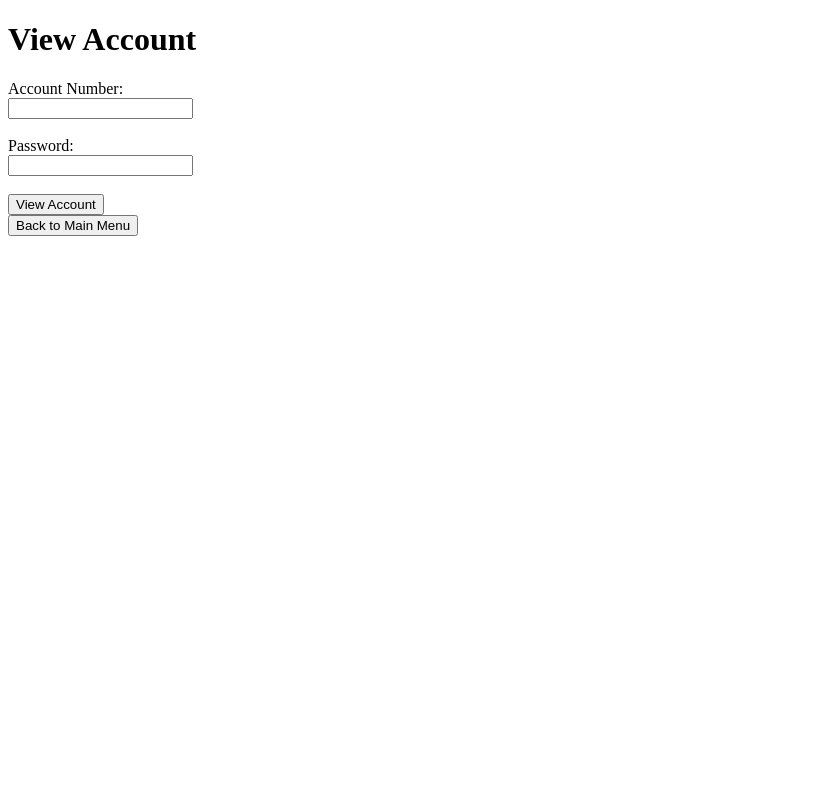
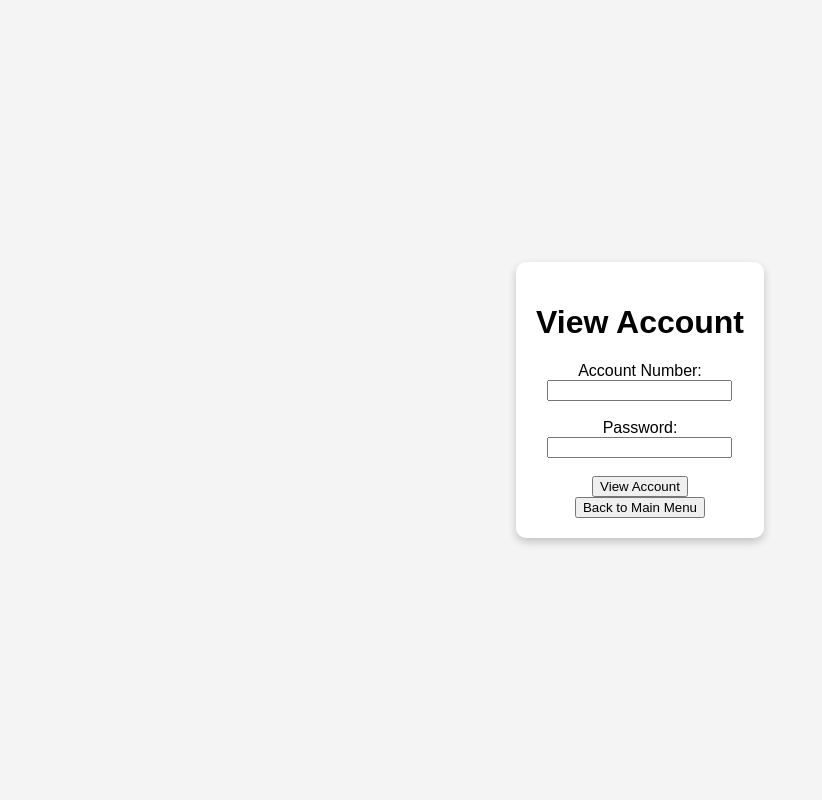
Before and after one commit to DavidGergov03/Bank_account_project_flask, a Flask app: page /view_accounts in a window 1280 px wide. Shown: the whole page, without its empty margins (0-822 px from the left). Run offline with Flask 3, Linux system fonts and the light colour scheme.

Commit message:
Centered templates and improved main menu layout

```diff
--- /dev/null
+++ b/templates/base.html
@@ -0,0 +1,40 @@
+<!DOCTYPE html>
+<html lang="en">
+<head>
+    <meta charset="UTF-8">
+    <meta name="viewport" content="width=device-width, initial-scale=1.0">
+    <title>{% block title %}My Site{% endblock %}</title>
+    <style>
+        /* Ensure full-page flexbox centering */
+        html, body {
+            height: 100%;
+            margin: 0;
+            display: flex;
+            justify-content: center;
+            align-items: center;
+            font-family: Arial, sans-serif;
+            background-color: #f4f4f4; /* Optional: Light background for better visibility */
+        }
+
+        .container {
+            text-align: center;
+            background: white;
+            padding: 20px;
+            border-radius: 10px;
+            box-shadow: 0px 4px 8px rgba(0, 0, 0, 0.2);
+            max-width: 600px;
+            width: 100%;
+        }
+        .menu-buttons a {
+            display: block;
+            margin: 10px 0;
+        }
+    </style>
+</head>
+<body>
+    <div class="container">
+        {% block content %}
+        {% endblock %}
+    </div>
+</body>
+</html>
--- a/templates/view_accounts.html
+++ b/templates/view_accounts.html
@@ -1,17 +1,17 @@
-<!DOCTYPE html>
-<html lang="en">
-<head>
-	<meta charset="UTF-8">
-	<meta name="viewport" content="width=device-width, initial-scale=1.0">
-	<title>View Accounts</title>
-</head>
-<body>
+{% extends 'base.html' %}
+
+{% block title %}View Accounts{% endblock %}
+
+{% block content %}
     <h1>View Account</h1>
+
     <form method="POST" autocomplete="off">
         <label for="account_number">Account Number:</label><br>
         <input type="text" id="account_number" name="account_number" required><br><br>
+
         <label for="password">Password:</label><br>
         <input type="password" id="password" name="password" required><br><br>
+
         <button type="submit">View Account</button>
     </form>
 
@@ -22,5 +22,4 @@
     <form action="{{ url_for('index') }}" method="get">
         <button type="submit">Back to Main Menu</button>
     </form>
-</body>
-</html>
+{% endblock %}
```
Also changed, not shown: templates/account_details.html (+7 -10 lines), templates/current_account.html (+9 -11 lines), templates/goodbye.html (+7 -11 lines), templates/index.html (+16 -18 lines), templates/savings_account.html (+10 -11 lines), 2 other files. Lines whose indentation alone changed are shown as unchanged.
